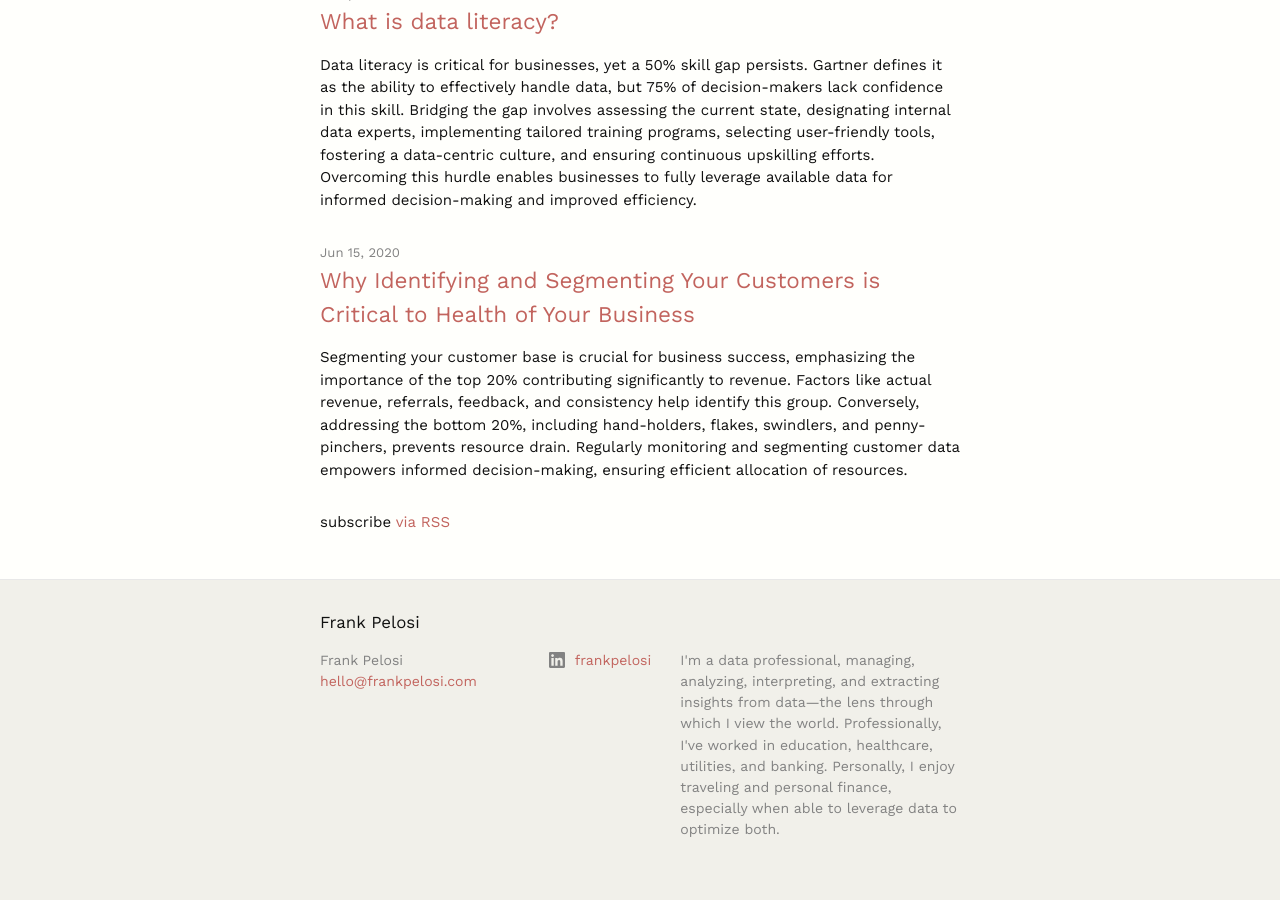
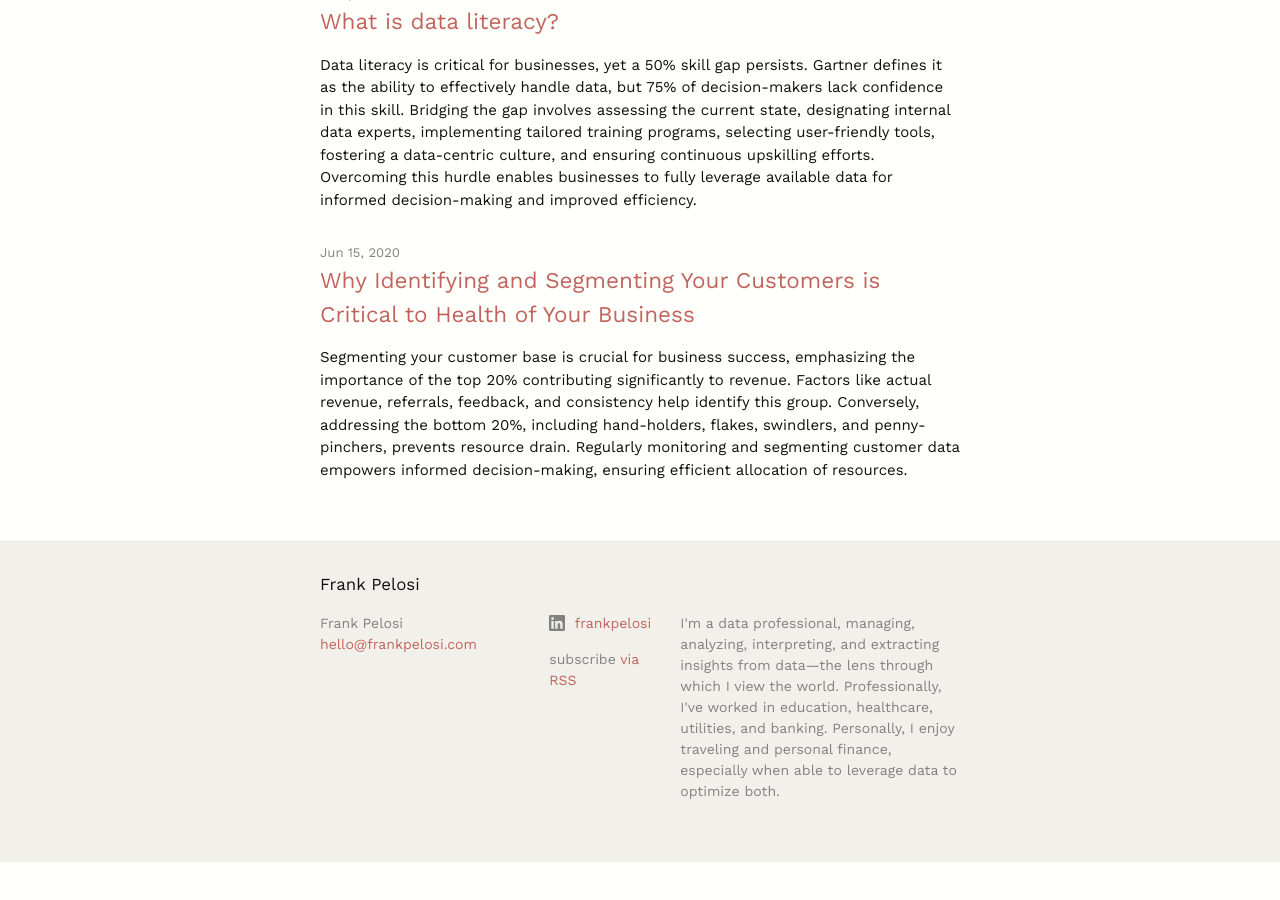
Before and after one commit to fpelosi/portfolio, a Jekyll site: the page built from index.md, in a window 1280 px wide and 900 px high, scrolled down 970 px. Built offline with Jekyll 4.4.1, drawn with Linux system fonts in a browser that asks for light colours; emoji names are drawn with the system emoji font; after the commit the page ends 1832 px from its top, so only the background shows below that.

Commit message:
Updated footer with rss

```diff
--- a/_config.yml
+++ b/_config.yml
@@ -75,5 +75,3 @@
   - vendor/cache/
   - vendor/gems/
   - vendor/ruby/
-  - LICENSE.txt
-  - README.md
--- a/_includes/footer.html
+++ b/_includes/footer.html
@@ -23,6 +23,7 @@
 
       <div class="footer-col footer-col-2">
         {%- include social.html -%}
+        <p class="rss-subscribe">subscribe <a href="{{ "/feed.xml" | relative_url }}">via RSS</a></p>
       </div>
 
       <div class="footer-col footer-col-3">
--- a/_layouts/blog.html
+++ b/_layouts/blog.html
@@ -33,7 +33,6 @@
       {%- endfor -%}
     </ul>
 
-    <p class="rss-subscribe">subscribe <a href="{{ "/feed.xml" | relative_url }}">via RSS</a></p>
     {%- endif -%}
 
 </div>
--- a/_layouts/home.html
+++ b/_layouts/home.html
@@ -28,7 +28,6 @@
     {%- endfor -%}
   </ul>
 
-  <p class="rss-subscribe">subscribe <a href="{{ "/feed.xml" | relative_url }}">via RSS</a></p>
   {%- endif -%}
 
 </div>
```
Also changed, not shown: LICENSE.txt (deleted), README.md (deleted), 1 other file.
